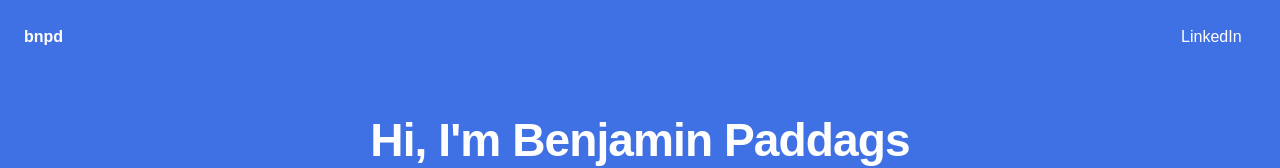
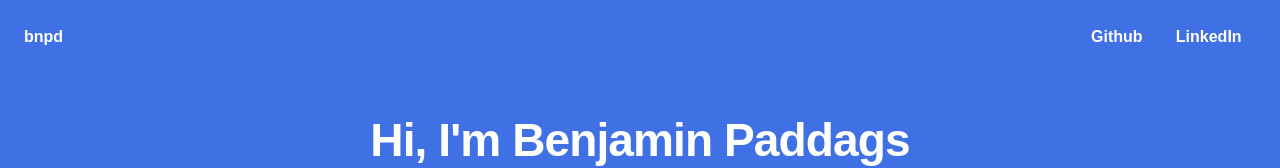
Before and after one commit to bnpd/bnpd, a SvelteKit app: page / in a window 1280 px wide. Shown: the top 168 px of the page. Built offline with nearby package versions, Linux system fonts and the light colour scheme.

Commit message:
add github link to nav section

```diff
--- a/src/routes/+page.svelte
+++ b/src/routes/+page.svelte
@@ -15,7 +15,8 @@
     <div class="content">
         <a href={base} class="bold brand tight no-underline">bnpd</a>
         <div class="float-right">
-            <a href="https://www.linkedin.com/in/bnpd/" class="tight padding no-underline">LinkedIn</a>
+            <a href="https://www.github.com/bnpd/" class="bold tight padding no-underline">Github</a>
+            <a href="https://www.linkedin.com/in/bnpd/" class="bold tight padding no-underline">LinkedIn</a>
         </div>
     </div>
 </nav>
```
